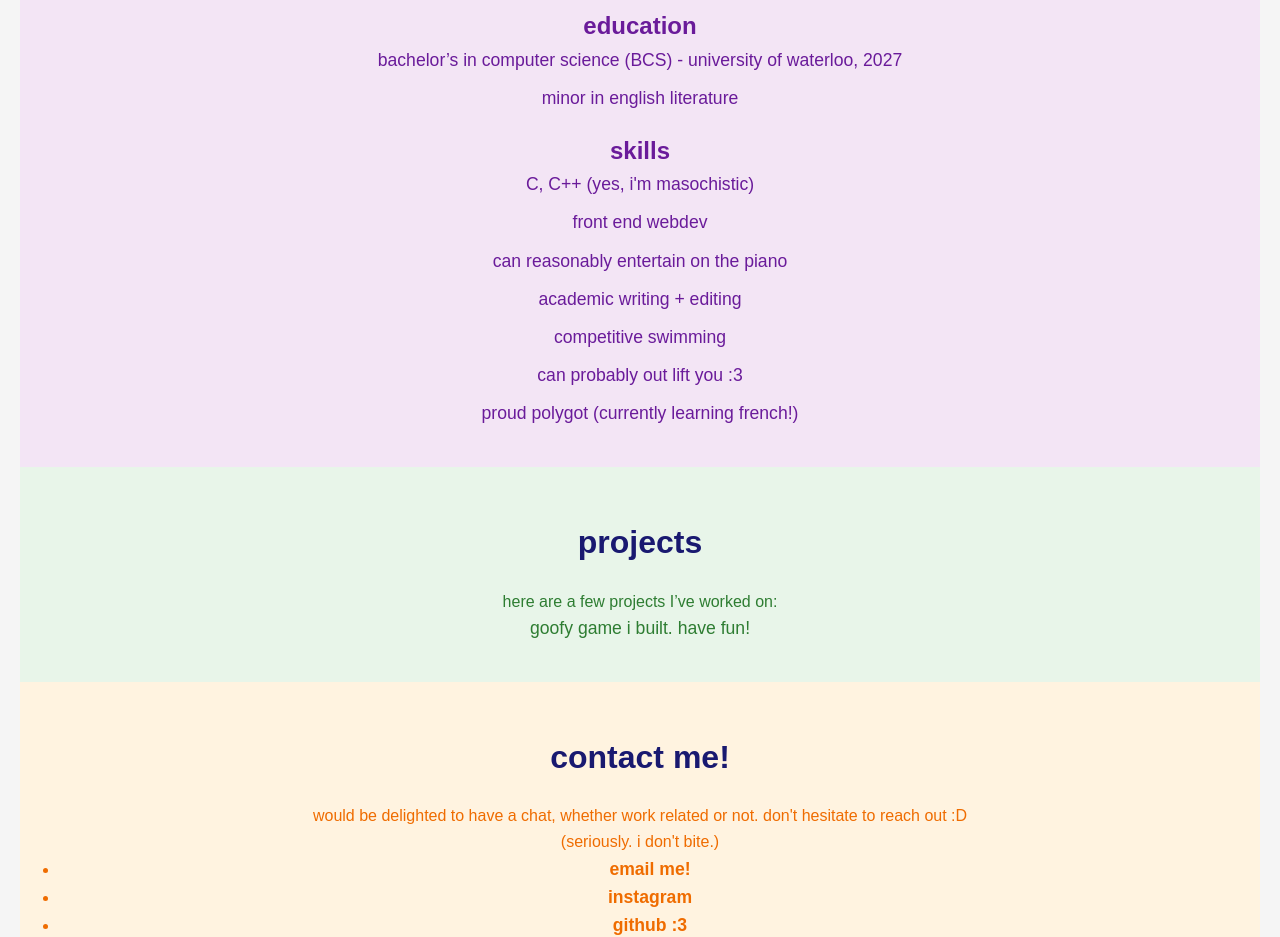
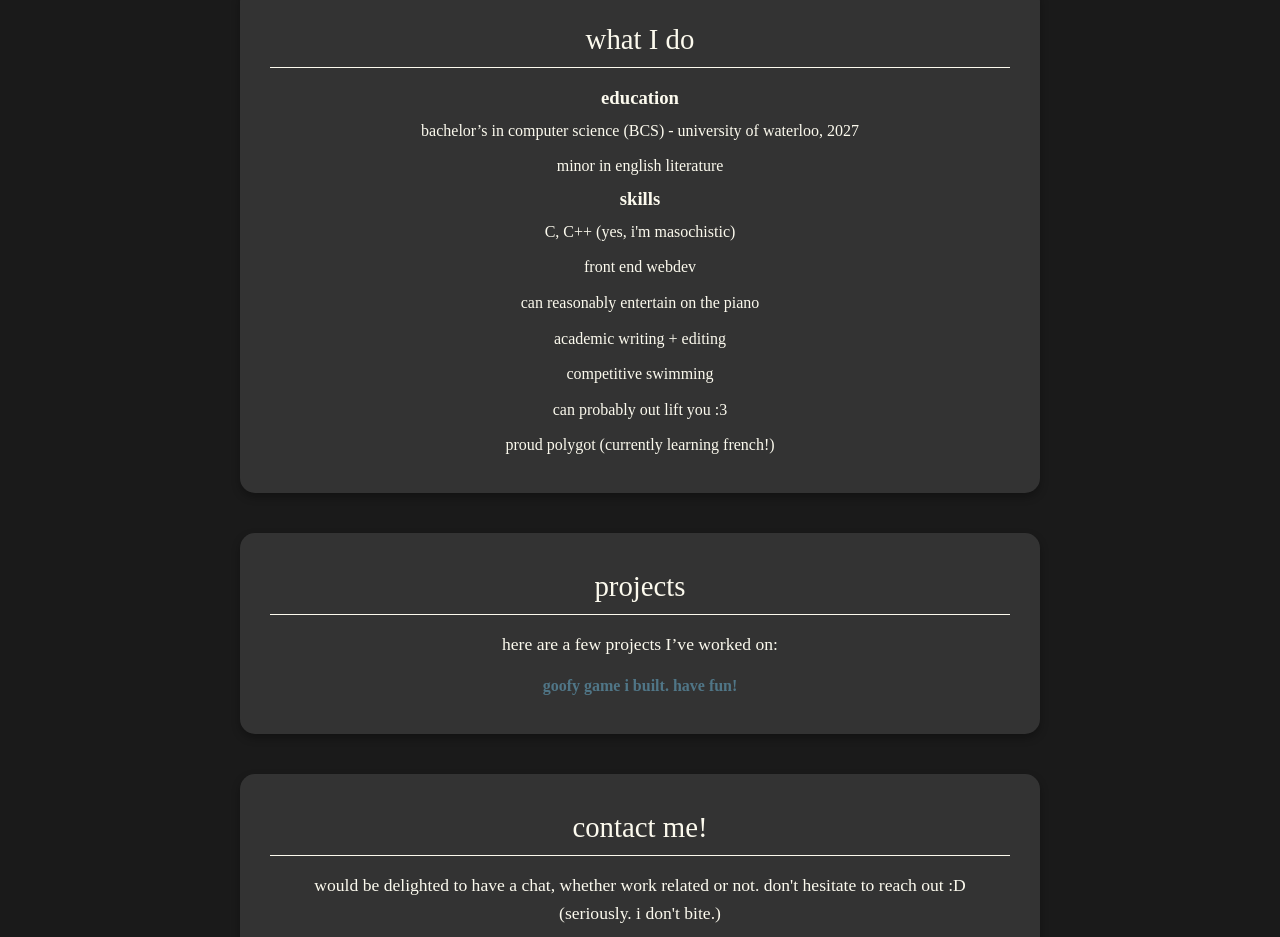
Before and after one commit to desialaska/personalproj, a plain HTML site: page index.html in a window 1280 px wide. Shown: the part 705-1642 px from the top of the page. Drawn offline with Linux system fonts and the light colour scheme.

Commit message:
updated styles for index and added divs

```diff
--- a/styles.css
+++ b/styles.css
@@ -1,168 +1,79 @@
-/* Reset basic styles to avoid inconsistencies across browsers */
 * {
     margin: 0;
     padding: 0;
     box-sizing: border-box;
+    font-family: Baskerville, serif;
+    color: #FCFAEE;
 }
 
 body {
-    font-family: 'Arial', sans-serif;
-    background-color: #f5f5f5;
-    color: #333;
+    background-color: #1a1a1a;
+    color: #FCFAEE;
     line-height: 1.6;
+    display: flex;
+    flex-direction: column;
+    align-items: center;
     padding: 20px;
 }
 
-/* Hero section styling */
-#hero {
+#hero, #about, #blog, #resume, #projects, #contact {
+    background-color: #333333;
+    padding: 30px;
+    margin: 20px 0;
+    width: 90%;
+    max-width: 800px;
+    border-radius: 15px;
     text-align: center;
-    padding: 50px 20px;
-    background-color: #e0f7fa;
-    color: #00695c;
+    box-shadow: 0 4px 8px rgba(0, 0, 0, 0.3);
 }
 
-#hero h1 {
-    font-size: 3em;
-    font-weight: bold;
+h1, h2 {
+    font-weight: normal;
     margin-bottom: 10px;
-    color:#333;
 }
 
-#hero p {
-    font-size: 1.2em;
-    font-family:'Franklin Gothic Medium', 'Arial Narrow', Arial, sans-serif;
+h1 {
+    font-size: 2.5em;
+    color: #B8001F;
 }
 
-/* Section headings */
 h2 {
-    font-size: 2em;
-    color: midnightblue;
-    margin: 20px 0;
-    text-align: center;
+    font-size: 1.8em;
+    color: #FCFAEE;
+    border-bottom: 1px solid #FCFAEE;
+    padding-bottom: 5px;
+    margin-bottom: 15px;
 }
 
-/* About me section styling */
-#about {
-    padding: 30px 20px;
-    background-color: lavender;
-    color: #880e4f;
-    text-align: center;
-}
-
-/* Blog section styling */
-#blog {
-    padding: 30px 20px;
-    background-color: lightseagreen;
-    color: papayawhip;
-    text-align: center;
-}
-
-#blog a {
-    color: khaki;
+a {
+    color: #507687;
     text-decoration: none;
     font-weight: bold;
 }
 
-#blog a:hover {
+a:hover {
+    color: #B8001F;
     text-decoration: underline;
 }
 
-/* Resume section styling */
-#resume {
-    padding: 30px 20px;
-    background-color: #f3e5f5;
-    color: #6a1b9a;
-    text-align: center;
+ul {
+    list-style-type: none;
 }
 
-#resume h3 {
-    font-size: 1.5em;
-    margin-top: 20px;
+ul li {
+    padding: 5px 0;
 }
 
-#resume ul {
-    list-style-type: none;
-    padding-left: 0;
+#hero p, #about p, #blog p, #resume p, #projects p, #contact p {
+    font-size: 1.1em;
+    margin: 10px 0;
 }
 
-#resume li {
-    margin-bottom: 10px;
+#contact ul li {
+    margin: 5px 0;
 }
 
-/* Projects section styling */
-#projects {
-    padding: 30px 20px;
-    background-color: #e8f5e9;
-    color: #2e7d32;
-    text-align: center;
+footer {
+    margin-top: 20px;
+    font-size: 0.9em;
 }
-
-#projects ul {
-    list-style-type: none;
-    padding-left: 0;
-}
-
-#projects li {
-    margin-bottom: 10px;
-}
-
-#projects a {
-    color: #2e7d32;
-    text-decoration: none;
-}
-
-#projects a:hover {
-    text-decoration: underline;
-}
-
-/* Contact section styling */
-#contact {
-    padding: 30px 20px;
-    background-color: #fff3e0;
-    color: #ef6c00;
-    text-align: center;
-}
-
-#contact a {
-    color: #ef6c00;
-    text-decoration: none;
-    font-weight: bold;
-}
-
-#contact a:hover {
-    text-decoration: underline;
-}
-
-/* Link styling */
-a {
-    color: #00695c;
-    text-decoration: none;
-}
-
-a:hover {
-    text-decoration: underline;
-}
-
-/* Additional styling for body and list items */
-ul {
-    padding-left: 20px;
-}
-
-li {
-    font-size: 1.1em;
-}
-
-/* Responsive design */
-@media (max-width: 768px) {
-    h1 {
-        font-size: 2.5em;
-    }
-
-    h2 {
-        font-size: 1.8em;
-    }
-
-    #hero, #about, #blog, #resume, #projects, #contact {
-        padding: 20px 10px;
-    }
-}
```
Also changed, not shown: index.html (+0 -19 lines).
